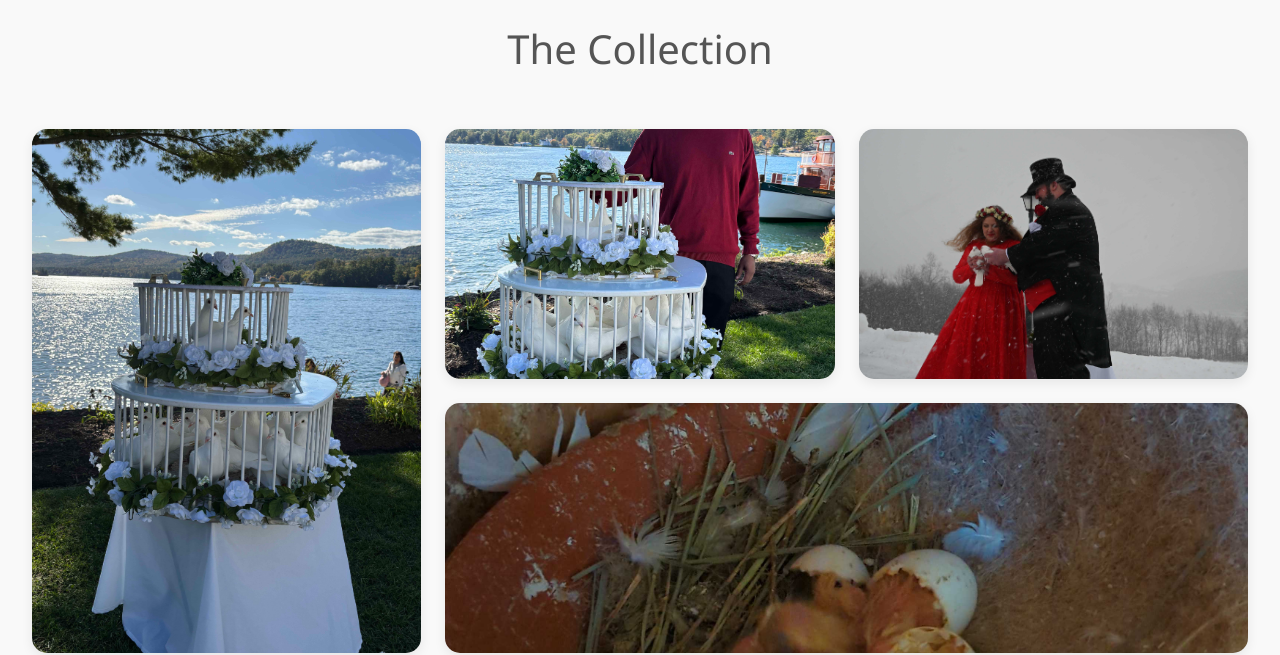
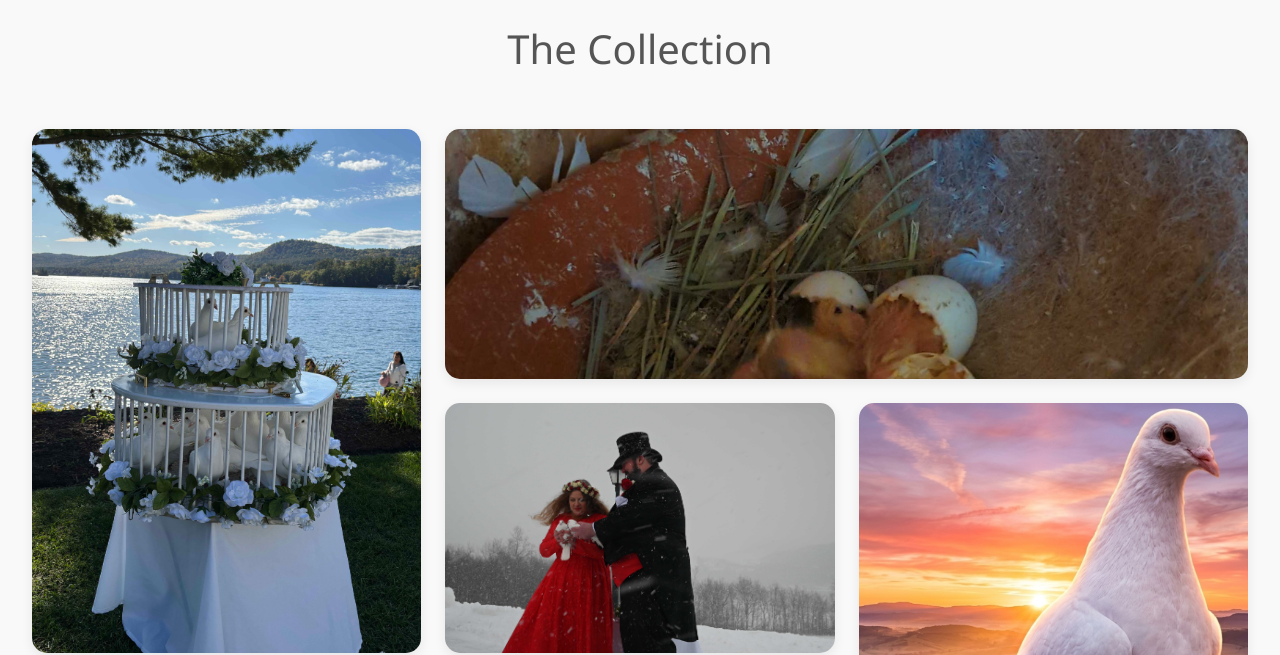
Before and after one commit to absoluteclaw310-arch/WingsOfPeace, a plain HTML site: page index.html in a window 1280 px wide. Shown: the part 2400-3055 px from the top of the page. Drawn offline with Linux system fonts and the light colour scheme.

Commit message:
Remove gallery5.jpg and update index.html

```diff
--- a/index.html
+++ b/index.html
@@ -216,7 +216,6 @@
         <h2 class="gallery-title">The Collection</h2>
         <div class="gallery-grid">
             <div class="gallery-item tall"><img src="images/gallery4.jpg" alt="Dove in flight"></div>
-            <div class="gallery-item"><img src="images/gallery5.jpg" alt="Doves gathering"></div>
             <div class="gallery-item wide"><img src="images/gallery6.jpg" alt="Panoramic dove release"></div>
             <div class="gallery-item"><img src="images/gallery7.jpg" alt="Dove portrait"></div>
             <div class="gallery-item tall"><img src="images/gallery1.png" alt="Dove Close-up"></div>
```
Also changed, not shown: images/gallery5.jpg (deleted).
